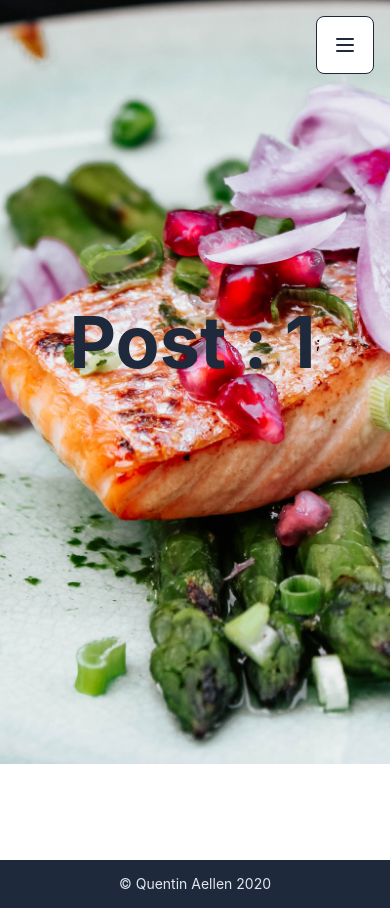
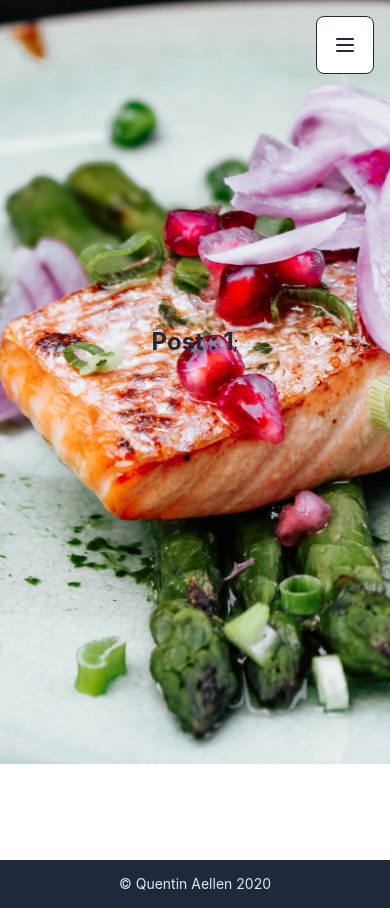
Before and after one commit to SuperQuentin/portfolio, a Next.js app: page /blog/1 in a window 390 px wide. Built offline with nearby package versions, Linux system fonts and the light colour scheme.

Commit message:
Refactor display of the size

```diff
--- a/pages/blog/[id].tsx
+++ b/pages/blog/[id].tsx
@@ -14,7 +14,7 @@ const Post = ({ content }: any) => {
     <div className={clsx("relative w-full h-screen -mt-20")}>
       <div className={clsx("max-w-7xl m-auto h-full")}>
         <div className={clsx("flex justify-center items-center h-full")}>
-          <h2 className={clsx("text-7xl text-slate-800 font-bold")}>
+          <h2 className={clsx("text-2xl md:text-7xl text-slate-800 font-bold")}>
             Post : {id}
           </h2>
           ;
```
